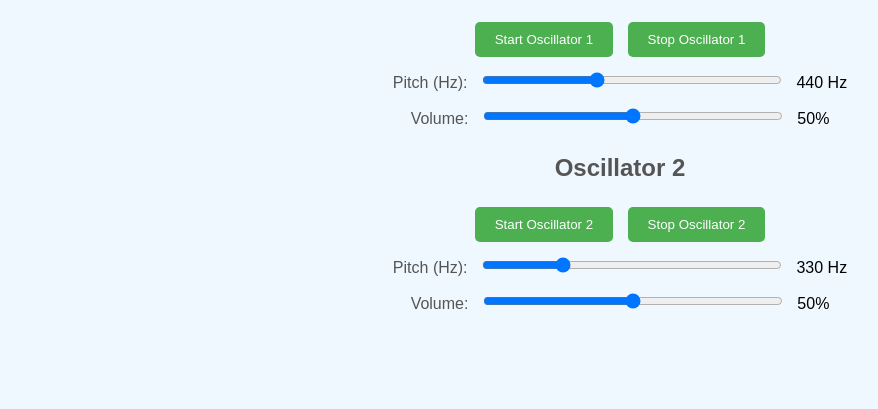
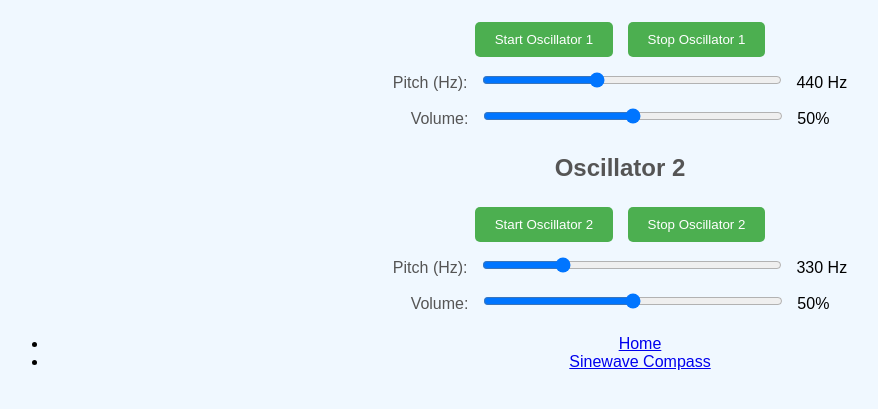
Before and after one commit to larastanicmusic/larastanicmusic.github.io, a plain HTML site: page index.html in a window 1280 px wide. Shown: the part 139-548 px from the top of the page, without its empty margins (20-898 px from the left). Drawn offline with Linux system fonts and the light colour scheme.

Commit message:
Update index.html

```diff
--- a/index.html
+++ b/index.html
@@ -88,3 +88,9 @@
     <script src="index.js"></script>
 </body>
 </html>
+<nav>
+    <ul>
+        <li><a href="index.html">Home</a></li>
+        <li><a href="https://larastanicmusic.github.io/sinewavecompass">Sinewave Compass</a></li>
+    </ul>
+</nav>
```
